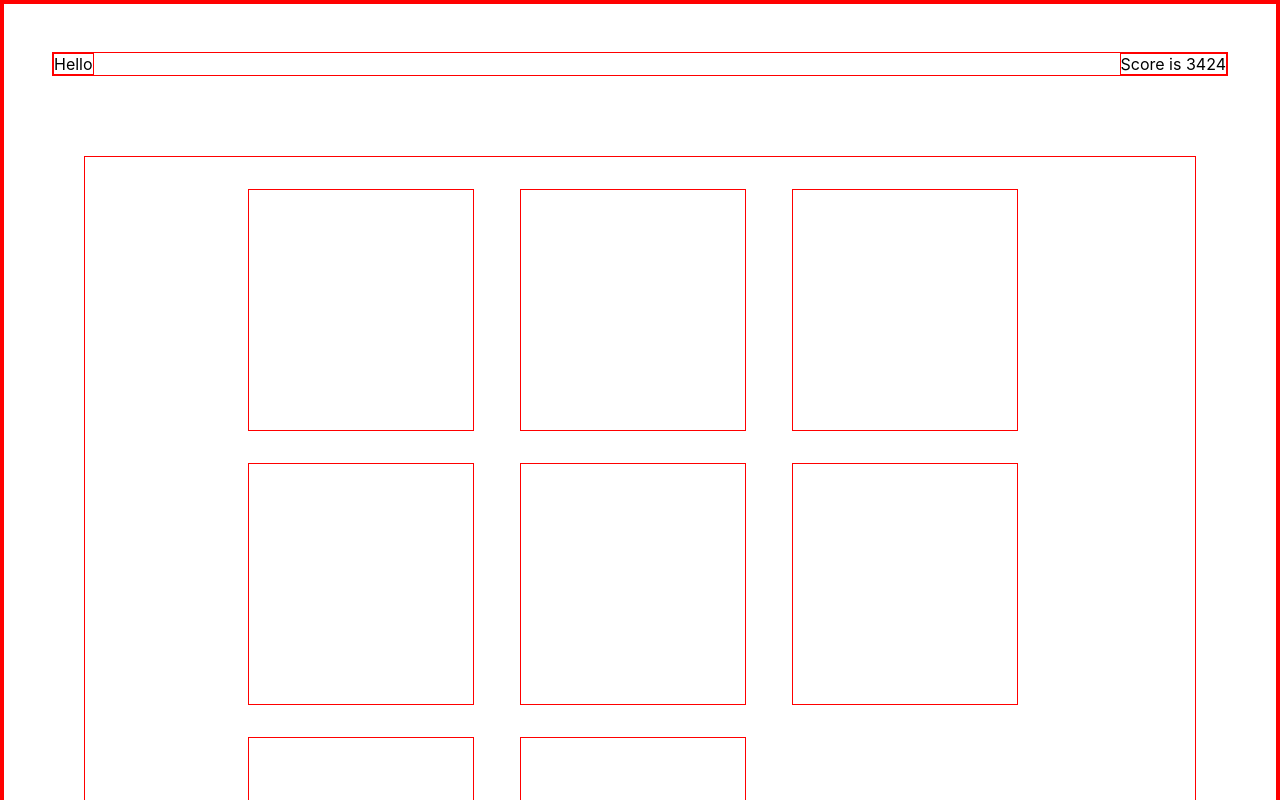
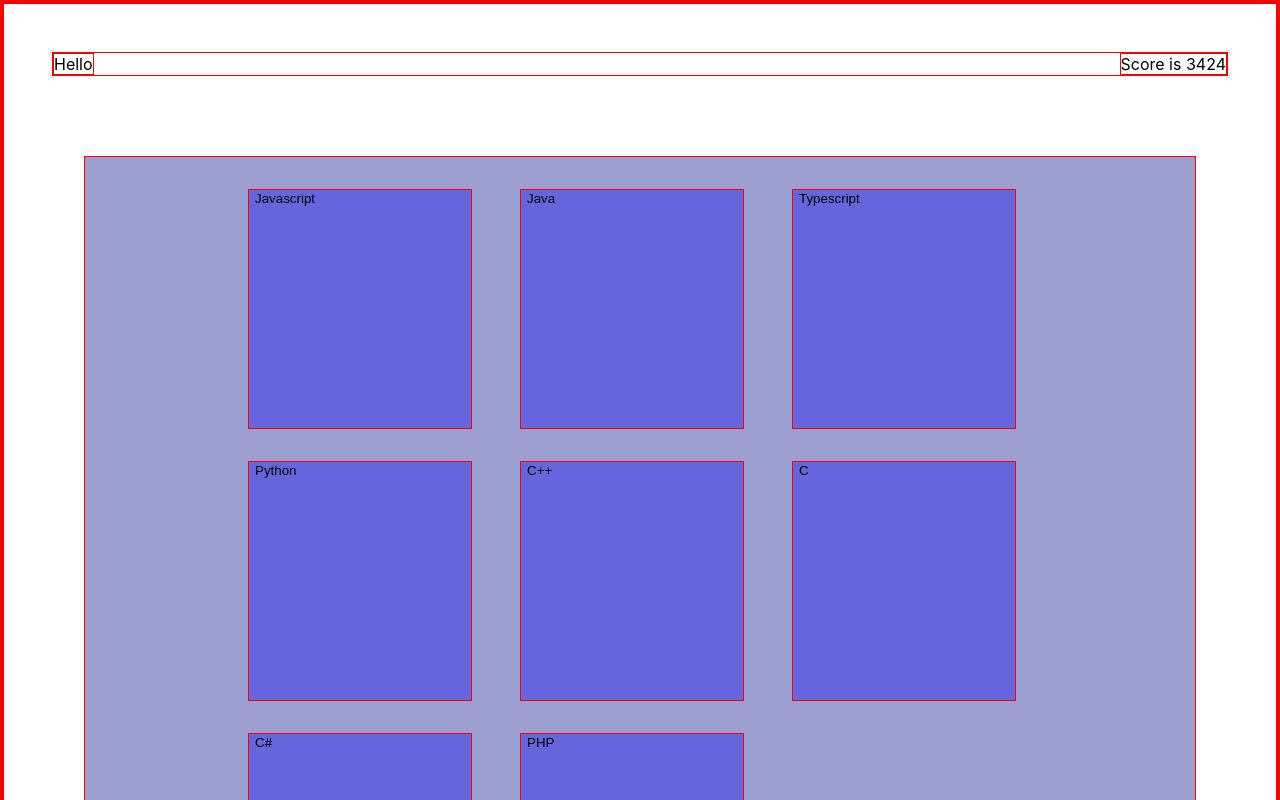
Before and after one commit to Vikms95/react-memory-card, a React (Create React App) app: page / in a window 1280 px wide. Shown: the top 800 px of the page. Built offline with nearby package versions, Linux system fonts and the light colour scheme.

Commit message:
Add event listener to cards

```diff
--- a/src/App.css
+++ b/src/App.css
@@ -2,12 +2,21 @@
   border: 1px solid red;
 }
 
-:root {}
+:root {
+  --bg-color: #ACADBC;
+  --header-color: red;
+  --card-color: #6665DD;
+  --card-container-color: #9B9ECE;
+}
 
 body,
 html {
   margin: 0;
   padding: 0;
+}
+
+button {
+  cursor: pointer;
 }
 
 .root {
@@ -38,6 +47,7 @@ html {
 }
 
 .cards-container {
+  background-color: var(--card-container-color);
   display: grid;
   margin: 0 2rem;
   padding: 2rem;
@@ -47,6 +57,9 @@ html {
 }
 
 .card {
+  background-color: var(--card-color);
+  display: flex;
+  flex-direction: column;
   height: 15rem;
   width: 14rem;
 }
--- a/src/App.tsx
+++ b/src/App.tsx
@@ -12,8 +12,7 @@ function App() {
   const [cards, setCards] = useState<object>(data[phase]);
 
   const handleClick = (): void => {
-    setCards(cards);
-    setPhase(phase);
+    console.log('Hi');
     //
     //
   };
--- a/src/components/Card.tsx
+++ b/src/components/Card.tsx
@@ -1,10 +1,26 @@
+/* eslint-disable react/no-unused-prop-types */
+/* eslint-disable @typescript-eslint/no-unused-vars */
 import React from 'react';
 
-function Card() {
+interface Props {
+  cardData: {
+    name: string;
+    photo: string;
+  }
+  handleClick: () => void;
+}
+
+function Card({ cardData, handleClick }: Props) {
+  const { name, photo } = cardData;
   return (
-    <main className="App">
-      allo
-    </main>
+    <button
+      type="button"
+      className="card"
+      onClick={handleClick}
+    >
+      {name}
+      {photo}
+    </button>
   );
 }
 
--- a/src/components/CardsContainer.tsx
+++ b/src/components/CardsContainer.tsx
@@ -1,26 +1,31 @@
 /* eslint-disable react/no-unused-prop-types */
 /* eslint-disable @typescript-eslint/no-unused-vars */
 import React from 'react';
+import Card from './Card';
 
 interface Props {
   cards: object;
-  handleClick: () => void;
+  handleClick : () => void;
 }
 
 function CardsContainer(props: Props) {
-  const shuffleCards = () => {
+  const { cards, handleClick } = props;
+
+  const renderCards = () => (
+    Object.values(cards).map((card) => (
+      <Card
+        handleClick={handleClick}
+        cardData={card}
+      />
+    )));
+
+  const shuffleCards = ():void => {
     console.log(props);
   };
+
   return (
     <main className="cards-container">
-      <div className="card" />
-      <div className="card" />
-      <div className="card" />
-      <div className="card" />
-      <div className="card" />
-      <div className="card" />
-      <div className="card" />
-      <div className="card" />
+      {renderCards()}
     </main>
   );
 }
```
Also changed, not shown: .prettierrc.json (added).
